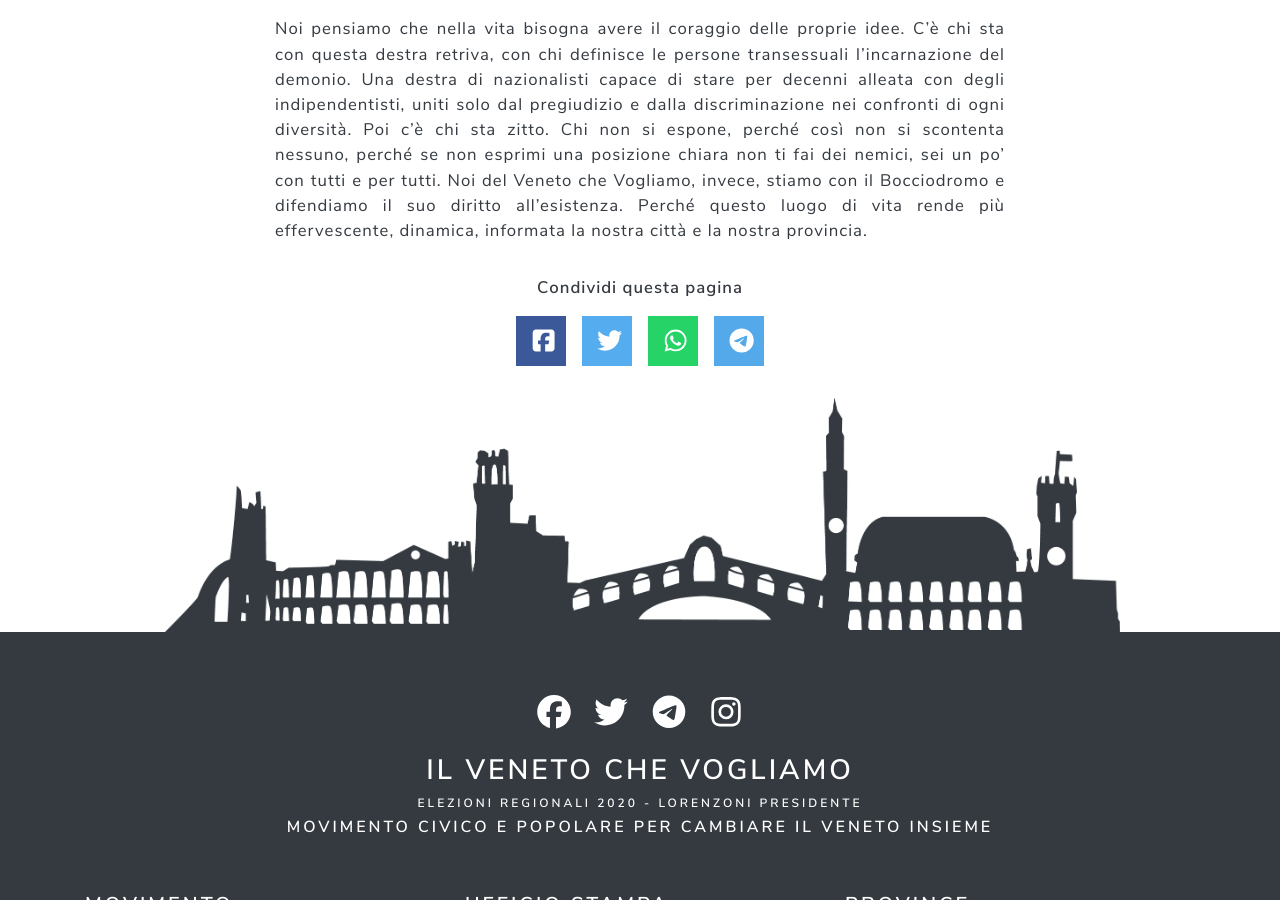
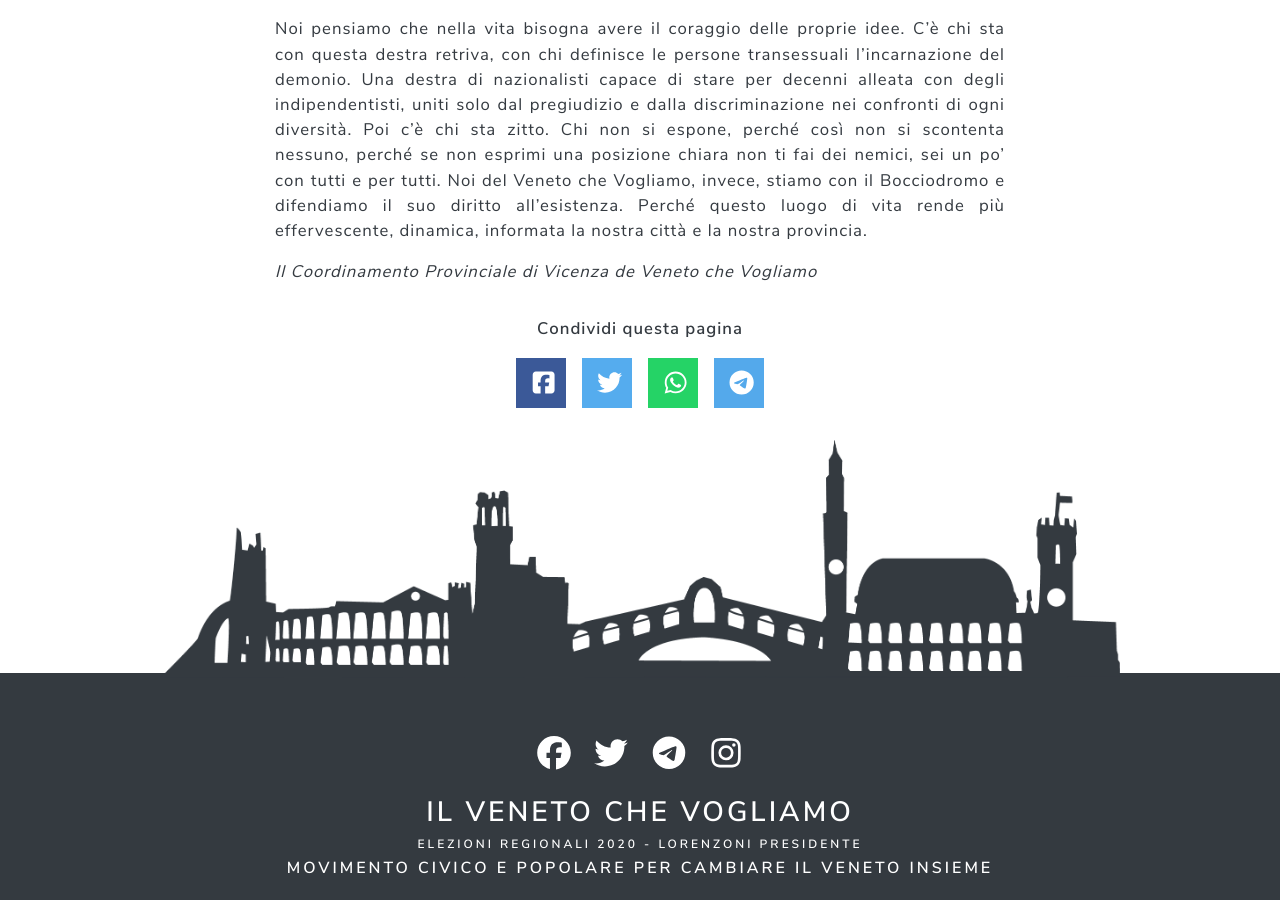
Before and after one commit to venetochevogliamo/venetochevogliamo.it, a Jekyll site: the page built from content/_comunicati-stampa/2020-06-23-Veneto-che-Vogliamo-Vicenza-difende-il-Bocciodromo-non-deve-essere-chiuso.md, in a window 1280 px wide and 900 px high, scrolled down 1304 px. Built offline with Jekyll 4.4.1, drawn with Linux system fonts in a browser that asks for light colours; nearby versions of some CDN libraries; library files that are not in the unit come from our copies; comment, search, counter and statistics services are not loaded.

Commit message:
Update 2020-06-23-Veneto-che-Vogliamo-Vicenza-difende-il-Bocciodromo-non-deve-essere-chiuso.md

```diff
--- a/content/_comunicati-stampa/2020-06-23-Veneto-che-Vogliamo-Vicenza-difende-il-Bocciodromo-non-deve-essere-chiuso.md
+++ b/content/_comunicati-stampa/2020-06-23-Veneto-che-Vogliamo-Vicenza-difende-il-Bocciodromo-non-deve-essere-chiuso.md
@@ -19,3 +19,5 @@ Lo sapete che durante il lockdown questi ragazzi hanno messo in piedi un sistema
 Poi c’è l’ambientalismo, le lotte contro i Pfas. Tutto ciò non può che disturbare la classe dirigente veneta che ha avvelenato un intero territorio. Meglio chi avvelena o chi denuncia gli scempi del territorio? Meglio chi ha trasformato la Regione in un colato di cemento, questa destra antiscientista, negazionista del  _climate change_, o chi, come i ragazzi di Vicenza sta costruendo una rete con i movimenti ambientalisti europei?
 
 Noi pensiamo che nella vita bisogna avere il coraggio delle proprie idee. C’è chi sta con questa destra retriva, con chi definisce le persone transessuali l’incarnazione del demonio. Una destra di nazionalisti capace di stare per decenni alleata con degli indipendentisti, uniti solo dal pregiudizio e dalla discriminazione nei confronti di ogni diversità. Poi c’è chi sta zitto. Chi non si espone, perché così non si scontenta nessuno, perché se non esprimi una posizione chiara non ti fai dei nemici, sei un po’ con tutti e per tutti. Noi del Veneto che Vogliamo, invece, stiamo con il Bocciodromo e difendiamo il suo diritto all’esistenza. Perché questo luogo di vita rende più effervescente, dinamica, informata la nostra città e la nostra provincia.
+
+_Il Coordinamento Provinciale di Vicenza de Veneto che Vogliamo_
```
